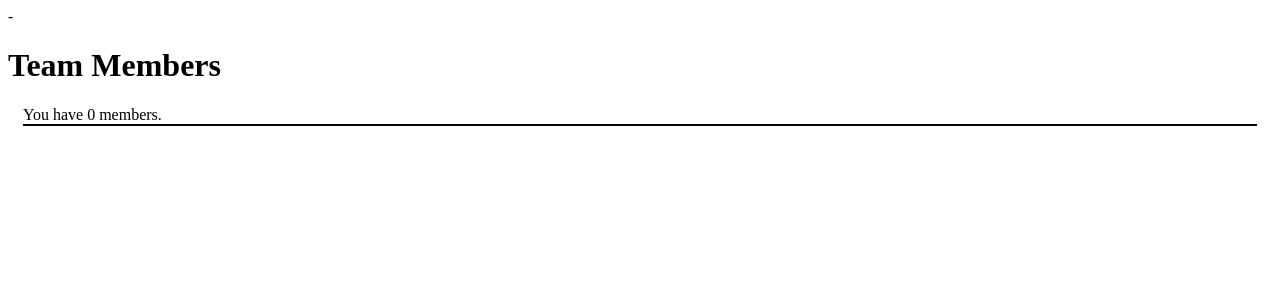
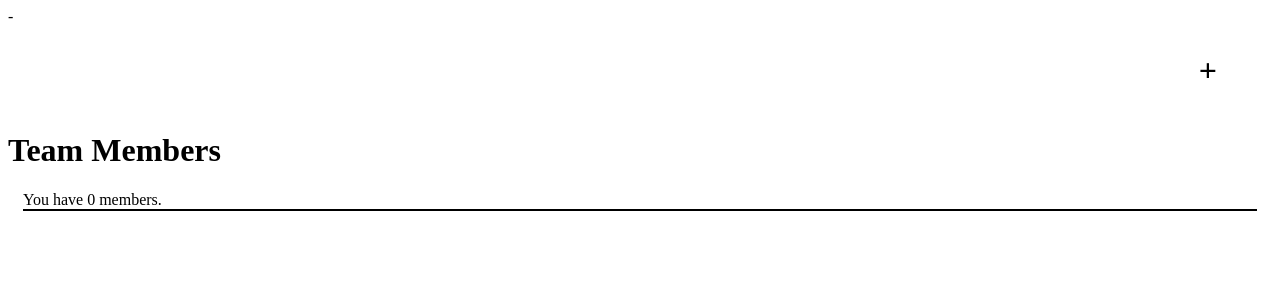
Before and after one commit to carlthronson/team-take-home-project, a Django app: page /team/team/ in a window 1280 px wide. Shown: the top 300 px of the page. Run offline with Django 5.2, Linux system fonts and the light colour scheme.

Commit message:
Put back the Add button

```diff
--- a/instawork/team/templates/team/teammember_list.html
+++ b/instawork/team/templates/team/teammember_list.html
@@ -2,6 +2,10 @@
 {% extends 'team/base_page.html' %}
 
 {% block header %}
+    <div class='row'>
+      <a class='right' href="{% url 'teammember-add' %}" class="btn btn-primary"><h1>+</h1></a>
+    </div>
+
     <h1>Team Members</h1>
     <section>You have {{ team_members|length }} members.</section>
 {% endblock %}
```
